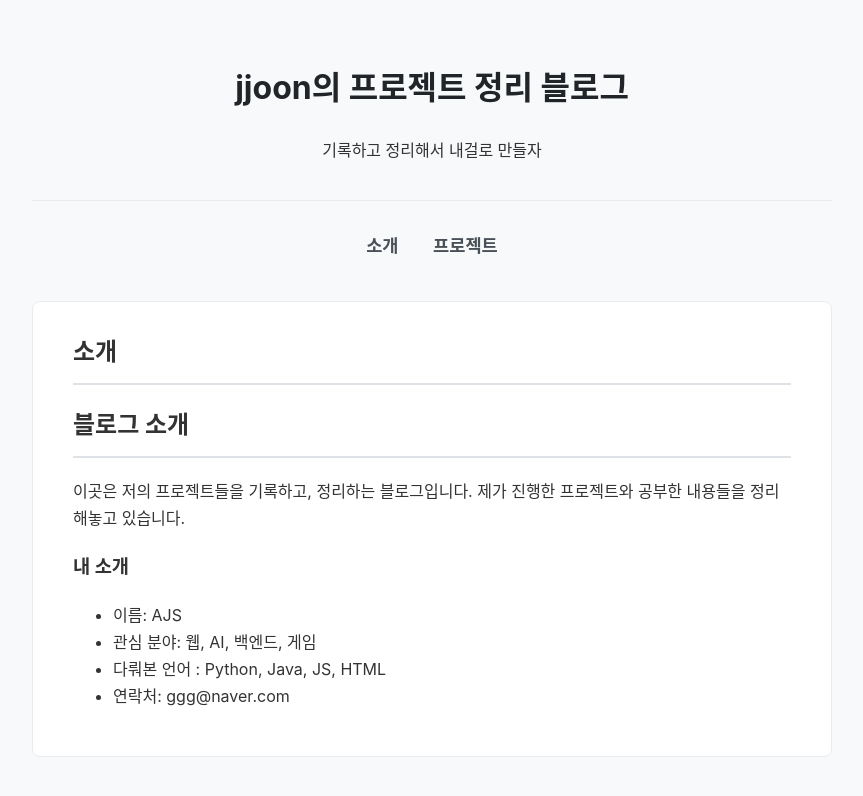
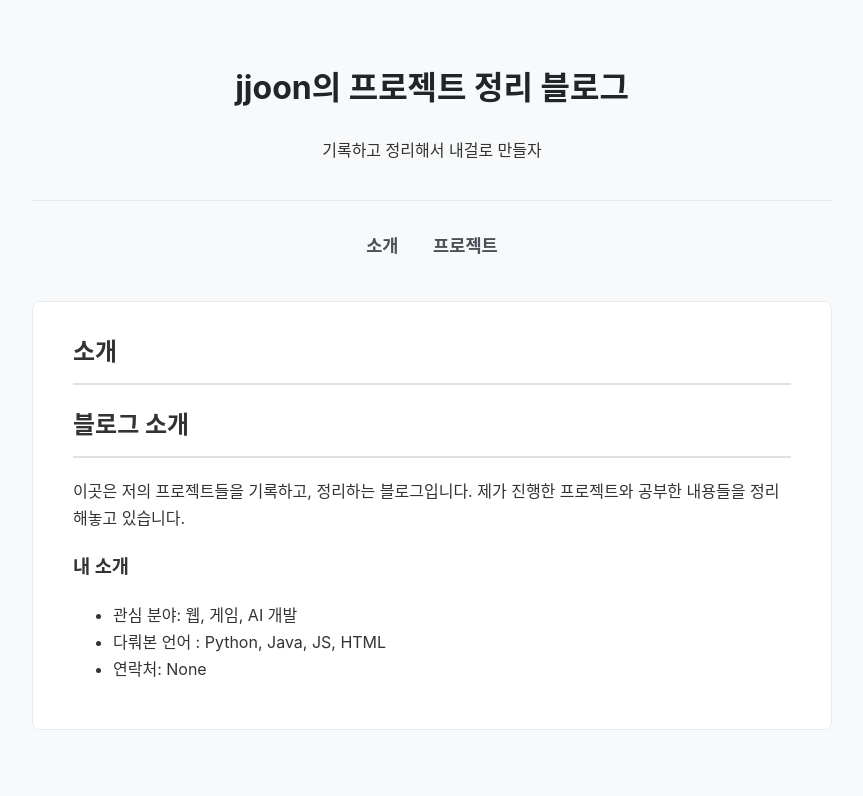
Before and after one commit to jjoon1234/jjoon1234.github.io, a Jekyll site: the page built from introduce/index.md, in a window 1280 px wide. Shown: the top 796 px of the page, without its empty margins (208-1071 px from the left). Built offline with Jekyll 4.4.1, drawn with Linux system fonts in a browser that asks for light colours.

Commit message:
Update index.md

```diff
--- a/introduce/index.md
+++ b/introduce/index.md
@@ -9,7 +9,6 @@ title: "소개"
 제가 진행한 프로젝트와 공부한 내용들을 정리해놓고 있습니다.
 
 ### 내 소개
-- 이름: AJS
-- 관심 분야: 웹, AI, 백엔드, 게임
+- 관심 분야: 웹, 게임, AI 개발
 - 다뤄본 언어 : Python, Java, JS, HTML
-- 연락처: ggg@naver.com
+- 연락처: None
```
